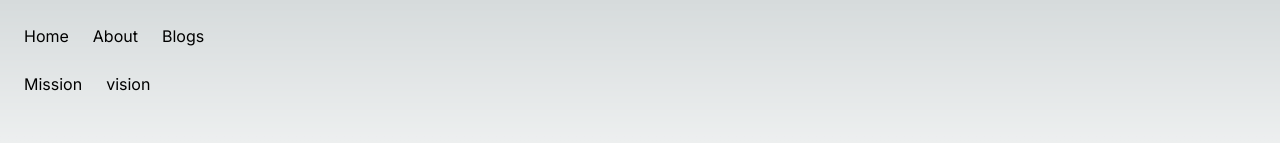
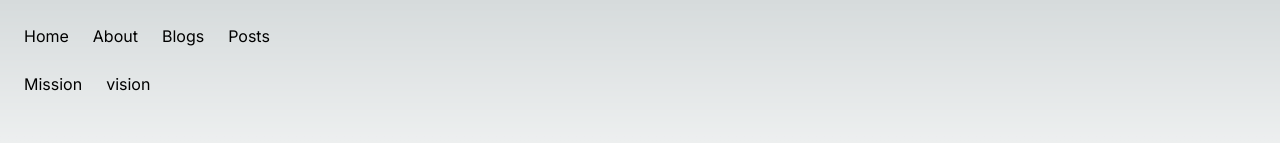
Before and after one commit to asib11/nextjs-bootcamp, a Next.js app: page /about in a window 1280 px wide. Shown: the top 143 px of the page. Built offline with nearby package versions, Linux system fonts and the light colour scheme.

Commit message:
feat: fetch data from API

```diff
--- a/app/layout.js
+++ b/app/layout.js
@@ -18,6 +18,7 @@ export default function RootLayout({ children }) {
             <li><Link href="/">Home</Link></li>
             <li><Link href="/about">About</Link></li>
             <li><Link href="/blogs">Blogs</Link></li>
+            <li><Link href="/posts">Posts</Link></li>
           </ul>
         </nav>
         {children}
--- /dev/null
+++ b/app/posts/page.js
@@ -0,0 +1,14 @@
+import getAllData from '@/lib/getAllData';
+import React from 'react';
+
+const page = async () => {
+    const posts = await getAllData();
+    console.log(posts)
+    return (
+        <div>
+            <h1>Posts</h1>
+        </div>
+    );
+};
+
+export default page;
--- /dev/null
+++ b/lib/getAllData.js
@@ -0,0 +1,8 @@
+import React from 'react';
+
+const getAllData = async () => {
+     const result = await fetch('https://jsonplaceholder.typicode.com/posts?_limit=10')
+    return result.json()
+};
+
+export default getAllData;
```
